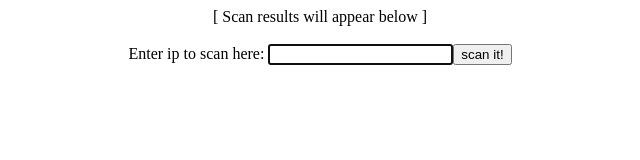
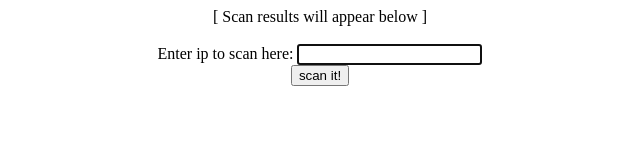
Before and after one commit to rshackleford224/portwhisper, a website: page index.html in a window 1280 px wide. Shown: the whole page, without its empty margins (320-960 px from the left). Drawn offline with Linux system fonts and the light colour scheme.

```diff
--- a/index.html
+++ b/index.html
@@ -2,7 +2,8 @@
 [ Scan results will appear below ]
 <br><br>
 <div id="content"></div>
-Enter ip to scan here: <input type="text" value="" id="ip" autofocus><input type="button" value="scan it!" id="scanbutton" onClick="startWebsocket();"></center>
+Enter ip to scan here: <input type="text" value="" id="ip" autofocus><br>
+<input type="button" value="scan it!" id="scanbutton" onClick="startWebsocket();"></center>
 <script>
 
 
```
